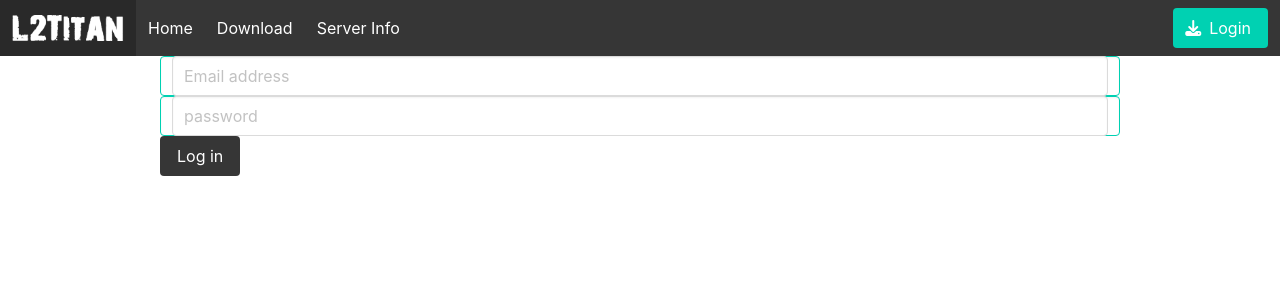
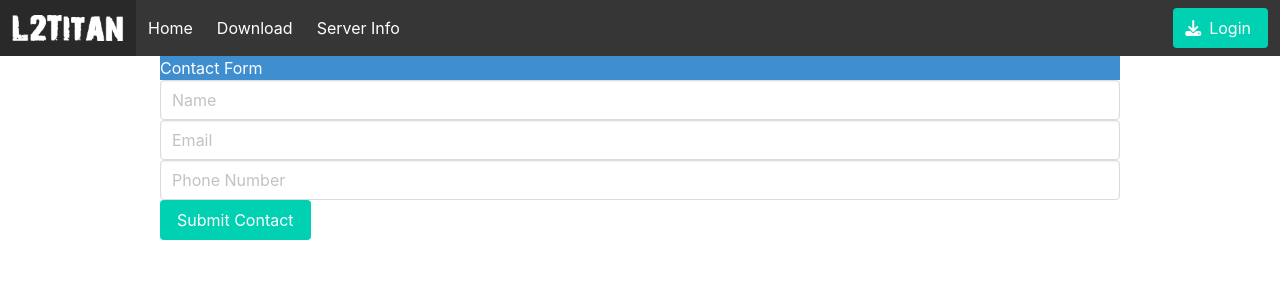
Before and after one commit to okuzpe/l2-titan-web, a React (Create React App) app: page /login in a window 1280 px wide. Shown: the top 300 px of the page. Built offline with nearby package versions, Linux system fonts and the light colour scheme.

Commit message:
register

```diff
--- a/src/components/login.jsx
+++ b/src/components/login.jsx
@@ -1,44 +1,66 @@
-import React from 'react'
+import { useState } from 'react'
 
-function Login() {
-  const handleChange = () => {
-    // const { name, value } = e.target
-    // this.setState({ [name]: value })
-  }
+export default function Login(addContact) {
 
-  const handleSubmit = () => {}
+
+const handleSubmit = (event) => {
+  event.preventDefault()
+
+  addContact(contactInfo)
+
+  setContactInfo({ name: '', email: '', phonenumber: '' })
+}
+
+  const [contactInfo, setContactInfo] = useState({
+    name: '',
+    email: '',
+    phonenumber: '',
+  })
+
+   const handleChange = (event) => {
+     setContactInfo({ ...contactInfo, [event.target.name]: event.target.value })
+   }
 
   return (
-    <div>
-      <form onSubmit={handleSubmit()}>
-        <div className='control input is-primary'>
-          <input
-            className='input is-hover'
-            type='email'
-            name='email'
-            placeholder='Email address'
-            required
-            onChange={handleChange()}
-          />
+    <div className='form-container'>
+      <form  onSubmit={handleSubmit}>
+        <div className='hero'>
+          <h3 className='hero is-info'>Contact Form</h3>
         </div>
-        <div className='control input is-primary'>
-          <input
-            className='input is-hover'
-            type='password'
-            name='password'
-            placeholder='password'
-            required
-            onChange={handleChange()}
+        <div>
+          <input className='input is-hover'
+            onChange={(e) => handleChange(e)}
+            type='text'
+            name='name'
+            placeholder='Name'
+            value={contactInfo.name ?? ''}
+            defaultValue= {contactInfo.name}
           />
         </div>
         <div>
-          <button className='button is-dark' onSubmit={handleSubmit()}>
-            Log in
-          </button>
+          <input className='input is-hover'
+            onChange={(e) => handleChange(e)}
+            type='email'
+            name='email'
+            placeholder='Email'
+            value={contactInfo.email ?? ''}
+            defaultValue={contactInfo.email}
+          />
+        </div>
+        <div>
+          <input className='input is-hover'
+            onChange={(e) => handleChange(e)}
+            type='number'
+            name='phonenumber'
+            placeholder='Phone Number'
+            value={contactInfo.phonenumber ?? ''}
+            defaultValue = {contactInfo.phonenumber}
+          />
+        </div>
+        <div>
+          <button className='button is-primary'>Submit Contact</button>
         </div>
       </form>
     </div>
   )
 }
-
-export default Login
--- a/src/pages/auth/index.jsx
+++ b/src/pages/auth/index.jsx
@@ -1,9 +1,13 @@
 import Login from '../../components/login'
 
 const AuthPage = () => {
+  const data = (data) => {
+    console.log(data)
+  }
+
   return (
     <div className='container is-max-desktop'>
-      <Login />
+      <Login getData={data()} />
     </div>
   )
 }
```
Also changed, not shown: src/components/register.jsx (+30 -0 lines), 1 other file (tests, documents, lock files or other folders).
